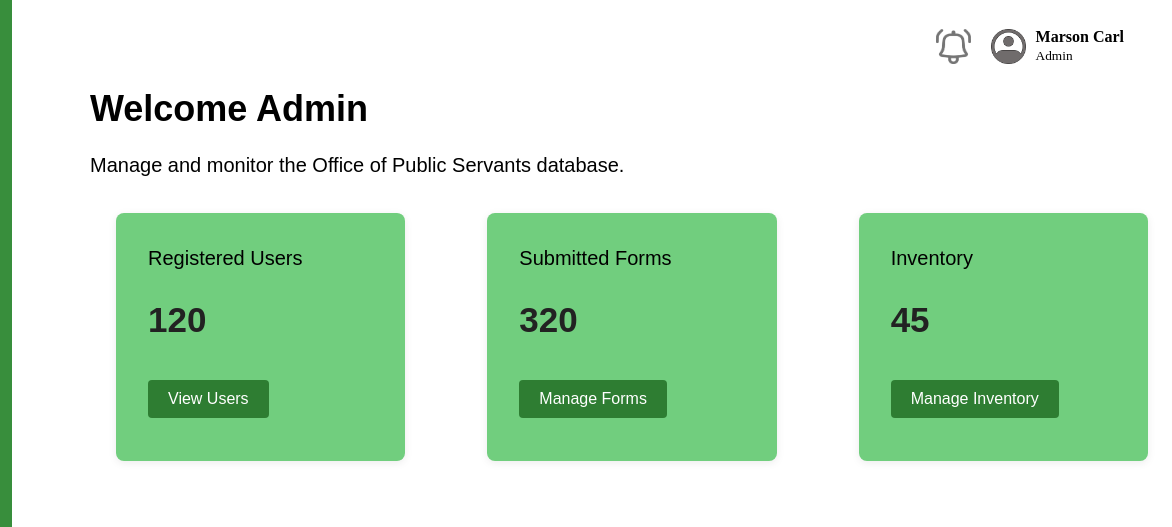
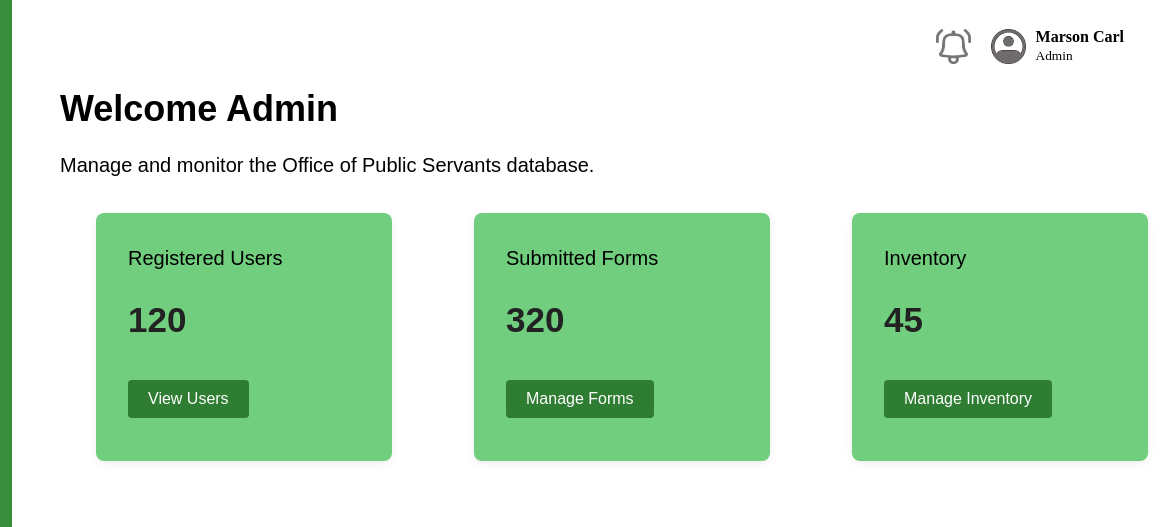
Before and after one commit to M-A-R-Z/OJT-System, a plain HTML site: page index.html in a window 1280 px wide. Shown: the top 527 px of the page, 108-1280 px from the left. Drawn offline with Linux system fonts and the light colour scheme; a script that the page names is missing.

Commit message:
Adjusted the margin of the main and content of the dashboard

```diff
--- a/index.css
+++ b/index.css
@@ -56,7 +56,7 @@
 }
 
 .main {
-  margin-left: 180px;
+  margin-left: 150px;
   font-size: 28px;
   padding: 0px 10px;
 }
@@ -113,7 +113,7 @@
   display: flex;
   flex-direction: row;
   gap: 50px;
-  margin-left: 200px;
+  margin-left: 180px;
 }
 
 .card {
```
